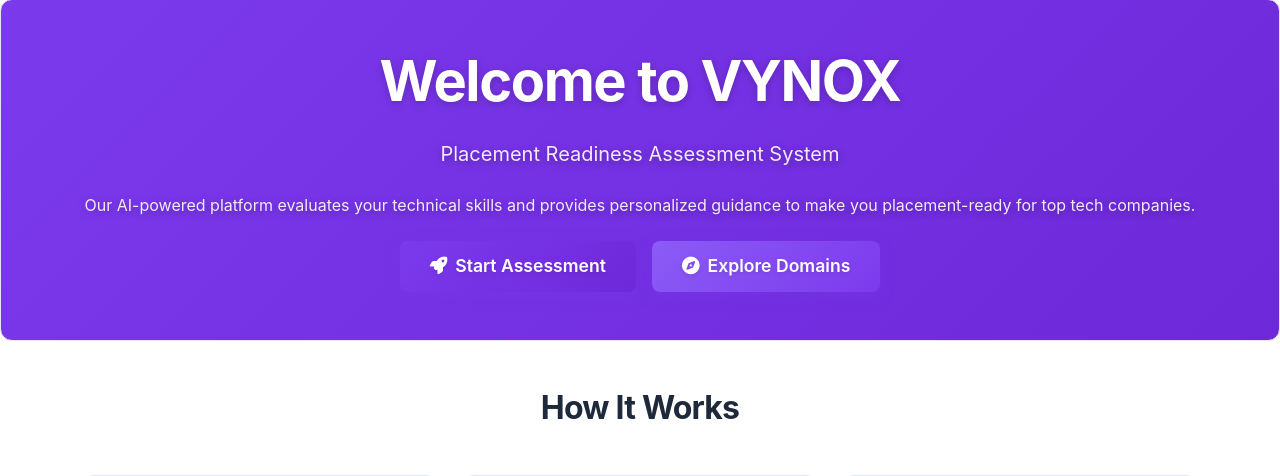
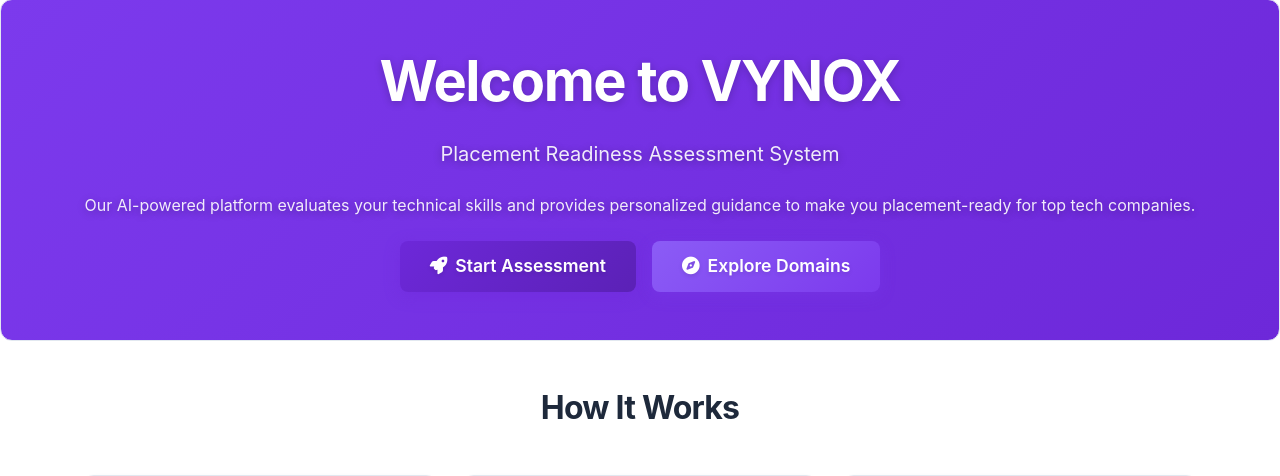
Before and after one commit to Vishwa-0/Placement-Readiness, a Python web app: template templates/index.html in a window 1280 px wide. Shown: the part 109-585 px from the top of the page. Run offline with Jinja, Linux system fonts and the light colour scheme; the template is opened without the code that fills it, so the values that code supplies are empty.

Commit message:
Update base.html

```diff
--- a/templates/base.html
+++ b/templates/base.html
@@ -163,20 +163,21 @@
         }
 
         /* HERO SECTION BUTTONS - PROMINENT COLORS (as shown in screenshot) */
+/* HERO SECTION BUTTONS - DARKER VIOLET FOR START ASSESSMENT BUTTON */
 .hero-section .btn-primary {
-            background: linear-gradient(135deg, var(--primary-color), var(--primary-dark)) !important;
+    background: linear-gradient(135deg, #6d28d9, #5b21b6) !important; /* Darker violet gradient */
     border: none !important;
     color: white !important;
     font-weight: 600;
     padding: 12px 30px;
     font-size: 1.1rem;
-            box-shadow: 0 4px 15px rgba(124, 58, 237, 0.3);
+    box-shadow: 0 4px 15px rgba(109, 40, 217, 0.4);
 }
 
 .hero-section .btn-primary:hover {
-            background: linear-gradient(135deg, var(--primary-dark), var(--primary-color)) !important;
+    background: linear-gradient(135deg, #5b21b6, #4c1d95) !important; /* Even darker on hover */
     transform: translateY(-3px);
-            box-shadow: 0 8px 25px rgba(124, 58, 237, 0.4);
+    box-shadow: 0 8px 25px rgba(109, 40, 217, 0.5);
     color: white !important;
 }
 
```
Lines whose indentation alone changed are shown as unchanged.
